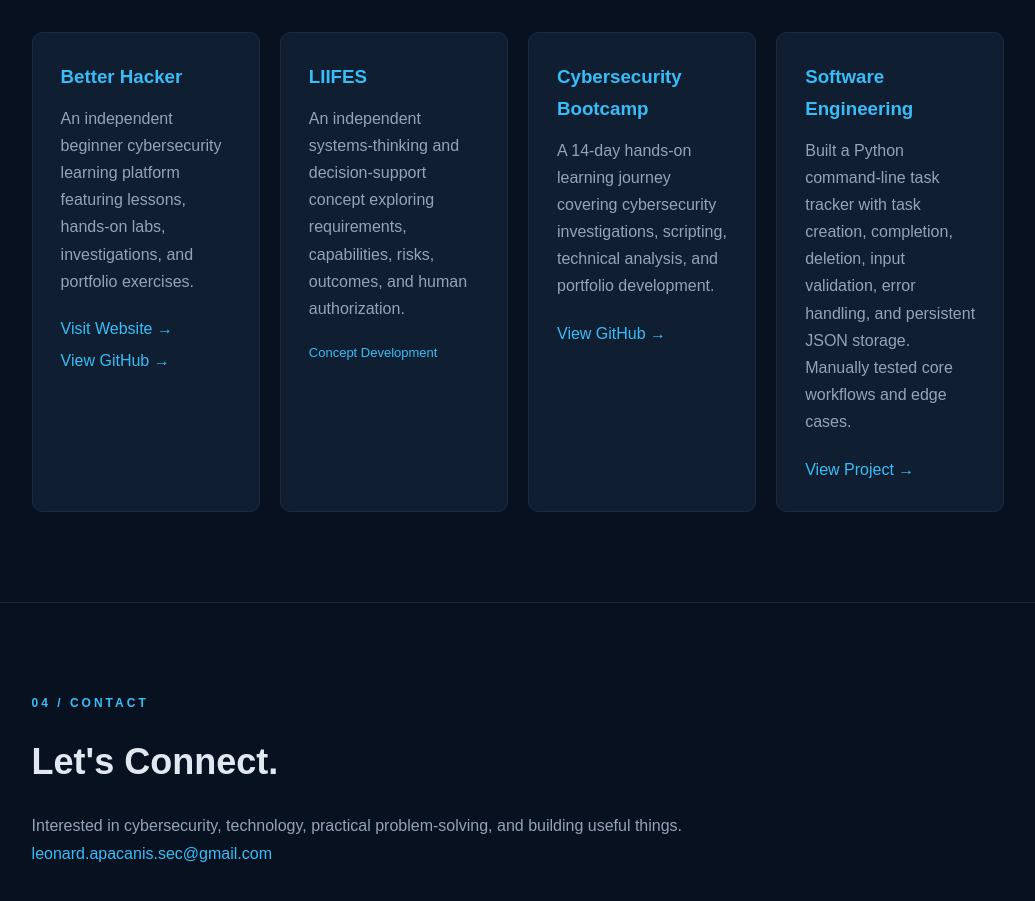
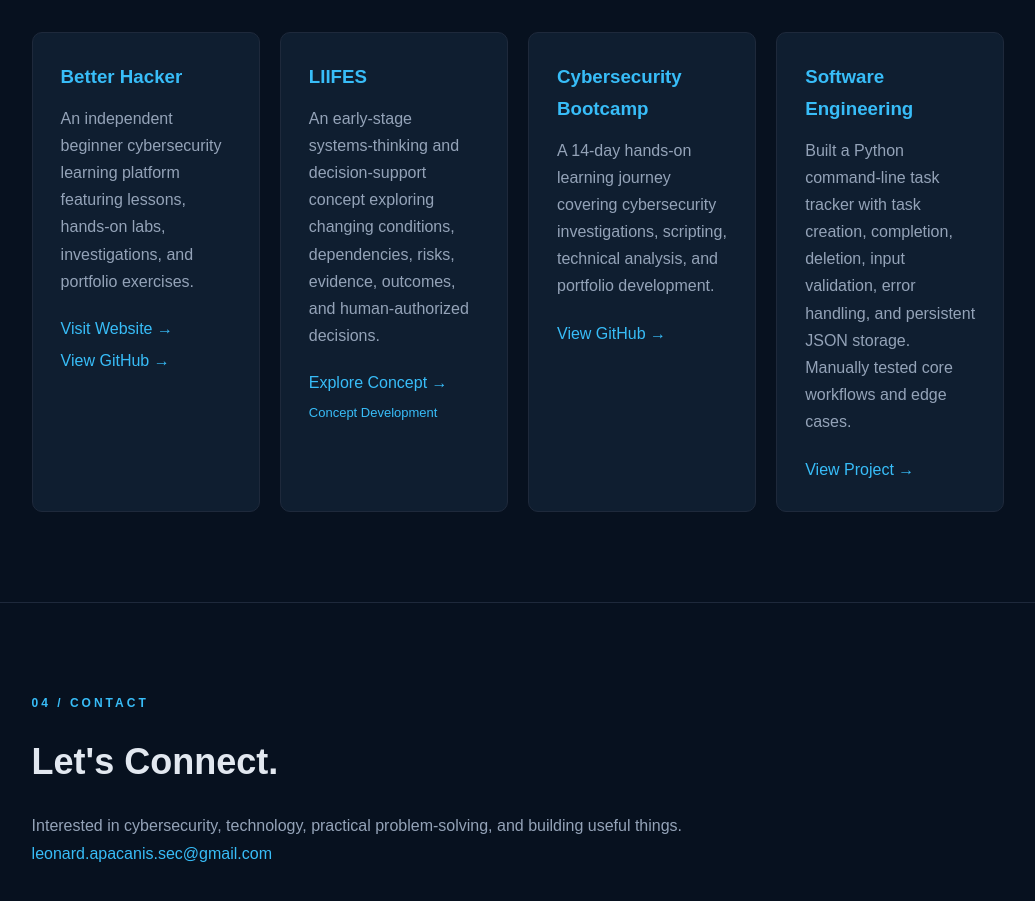
Before and after one commit to leonapacanis725-web/leonard-portfolio, a plain HTML site: page index.html in a window 1280 px wide. Shown: the part 2889-3790 px from the top of the page, without its empty margins (122-1157 px from the left). Drawn offline with Linux system fonts and the light colour scheme.

Commit message:
Link LIIFES portfolio card to concept overview

```diff
--- a/index.html
+++ b/index.html
@@ -114,10 +114,11 @@
         <article class="project-card">
             <h3>LIIFES</h3>
             <p>
-                An independent systems-thinking and decision-support
-                concept exploring requirements, capabilities,
-                risks, outcomes, and human authorization.
+                An early-stage systems-thinking and decision-support
+                concept exploring changing conditions, dependencies,
+                risks, evidence, outcomes, and human-authorized decisions.
             </p>
+            <a href="projects/liifes/README.md">Explore Concept →</a>
             <span>Concept Development</span>
         </article>
 
```
